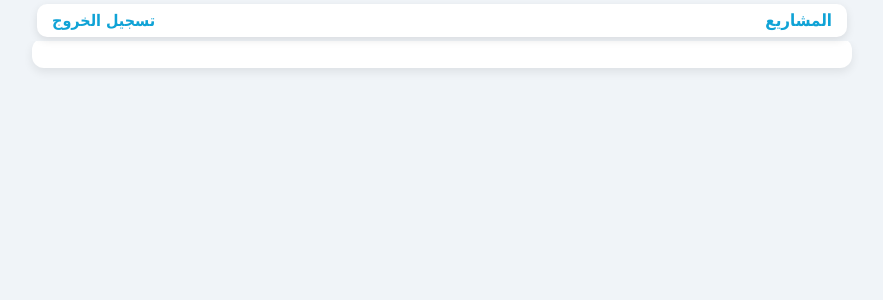
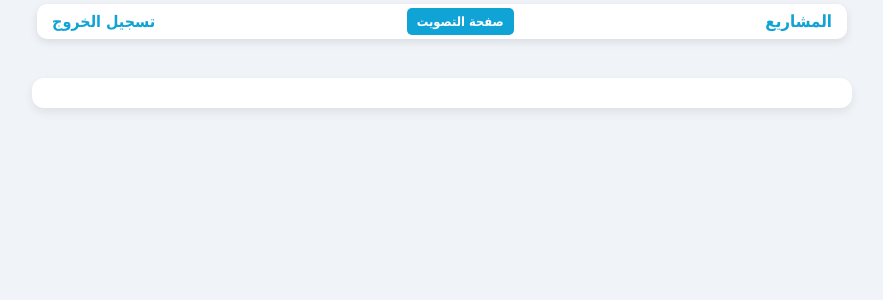
Before and after one commit to mohammadtout24/electionV2, a Django app: page /home/ in a window 1280 px wide. Shown: the top 300 px of the page, without its empty margins (198-1081 px from the left). Run offline with Django 5.2, Linux system fonts and the light colour scheme; a user stored in the database is signed in; data comes from the database, SQL or seed files in the repository; some libraries are stand-ins or nearby versions.

Commit message:
Update home.html

```diff
--- a/candidates/templates/candidates/home.html
+++ b/candidates/templates/candidates/home.html
@@ -10,7 +10,7 @@ body {
     background-color: #f0f4f8;
     direction: rtl;
     padding: 20px;
-    padding-top: 30px;
+    padding-top: 70px; /* Adjusted to fit the fixed bar */
     line-height: 1.5;
 }
 
@@ -242,6 +242,8 @@ h4 {
         <div class="fixed-buttons-container">
             {% if user.is_authenticated %}
 
+                <a href="{% url 'index' %}" class="vote-btn">صفحة التصويت</a>
+
                 {% if is_candidate %}
                     <a href="{% url 'candidate_results' %}" class="vote-btn">النتائج</a>
                 {% endif %}
@@ -293,7 +295,7 @@ h4 {
                                     id="candidate{{ item.candidate.id }}"
                                     {% if item.candidate.id == voted_candidate_id %}checked{% endif %}
                                     {% if voting_closed %}disabled{% endif %}>
-                                <span>صوت لهذا المشروع: {{ item.candidate.topic }}</span>
+                                <span>صوت لهذا المشروع: **{{ item.candidate.topic }}**</span>
                             </div>
 
                             {% if not voting_closed %}
@@ -334,7 +336,7 @@ h4 {
                         </label>
                     </div>
                 </form>
-                {% endfor %}
+            {% endfor %}
 
         {% else %}
             <p style="text-align:right;">لم يتم تسجيل مرشحين بعد.</p>
```
